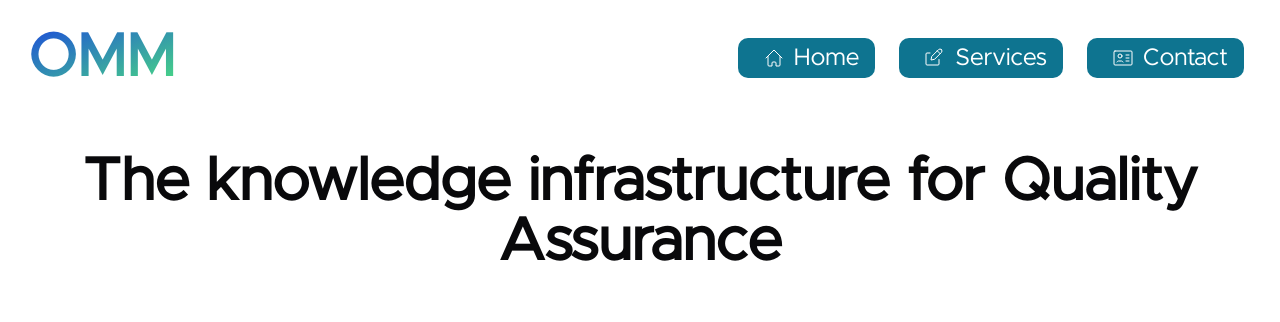
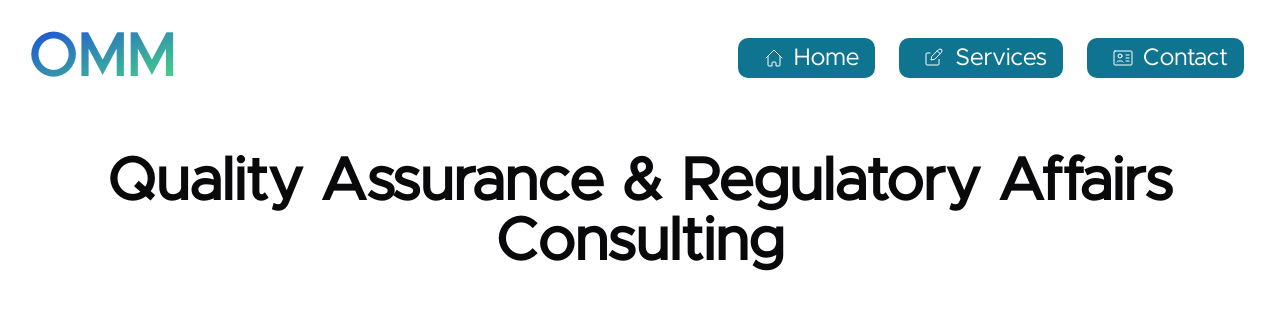
Before and after one commit to orl1289/boilerplate, a React (Vite) app: page / in a window 1280 px wide. Shown: the top 322 px of the page. Built offline with nearby package versions, Linux system fonts and the light colour scheme.

Commit message:
Changed the subject to    Quality Assurance & Regulatory Affairs Consulting

```diff
--- a/src/pages/Home.tsx
+++ b/src/pages/Home.tsx
@@ -17,7 +17,7 @@ function Home() {
           {/* <!--------------------- Intro --------------------------------------------------------------> */}
           <div className="items-center justify-center p-3">
             <h1 className="text-3xl tablet:text-4xl laptop:text-5xl desktop:text-6xl font-bold mb-4">
-              The knowledge infrastructure for Quality Assurance
+              Quality Assurance & Regulatory Affairs Consulting
             </h1>
           </div>
           <ImagesGrid/>
```
